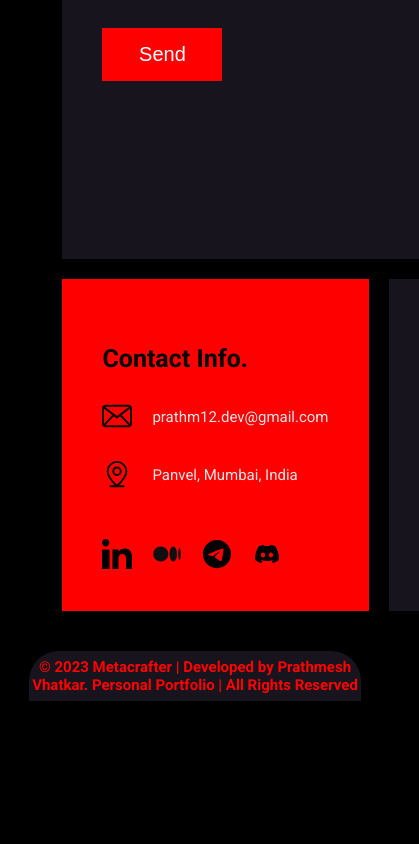
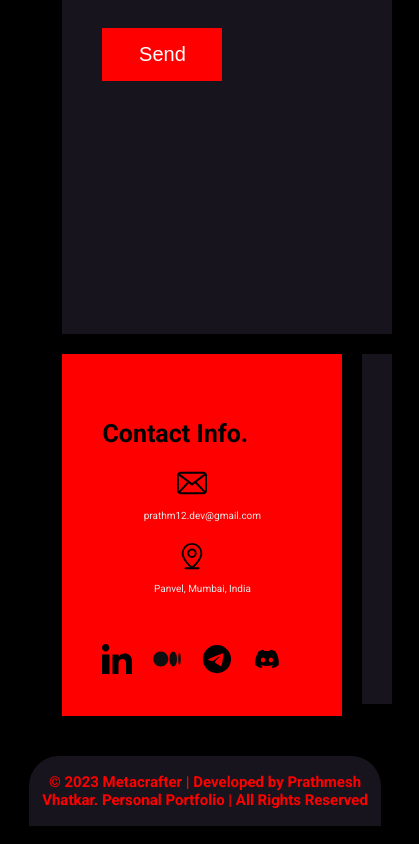
Before and after one commit to Murphy120814/MetaCrafter-PortFolio, a React (Vite) app: page / in a window 390 px wide. Shown: the part 5715-6559 px from the top of the page, 419 px wide, since content can reach past the window. Before the commit the page ends 6434 px from the top, so only its background shows below. Built offline with nearby package versions, Linux system fonts and the light colour scheme; grey boxes are pictures that could not be loaded.

Commit message:
version 1.0.1
fixing small bucks like email overflow and footer pading

```diff
--- a/src/components/ContactSection/contactSection.css
+++ b/src/components/ContactSection/contactSection.css
@@ -237,3 +237,15 @@
 
 
 }
+
+@media (max-width:450px) {
+    .info .infoBox div{
+        display: flex;
+        flex-direction: column;
+    }
+    .info .infoBox div p {
+        /* letter-spacing: 2px; */
+        font-size: 1rem;
+        word-wrap: break-word;
+    }
+}
--- a/src/components/Footer/footerSection.css
+++ b/src/components/Footer/footerSection.css
@@ -8,6 +8,7 @@
     background-color: var(--card-color);
     border-top-left-radius: 3rem;
     border-top-right-radius: 3rem;
+    padding: 1rem;
 }
 
 .footerSection-container h3{
```
